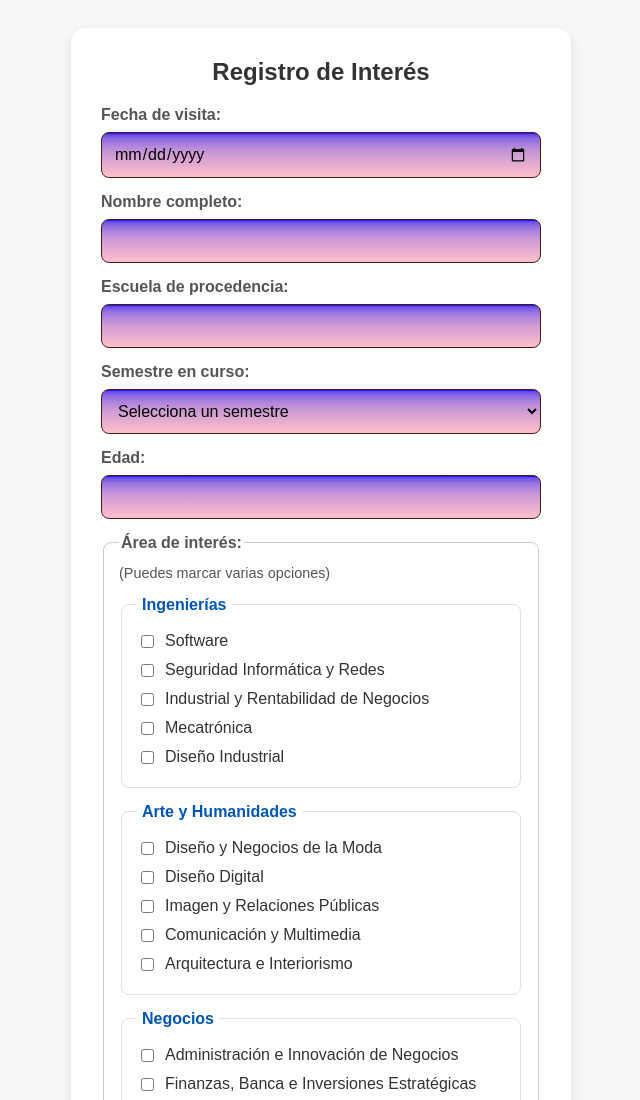
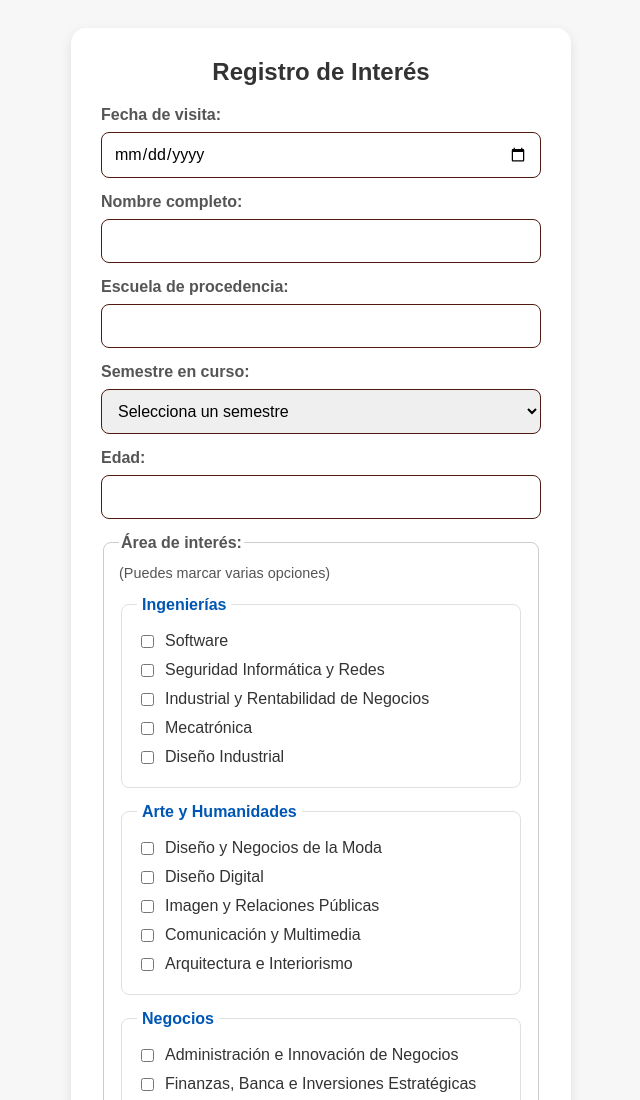
Before and after one commit to kevRG/formulario_hotel, a plain HTML site: page index.html in a window 1280 px wide. Shown: the top 1100 px of the page, without its empty margins (319-959 px from the left). Drawn offline with Linux system fonts and the light colour scheme.

Commit message:
styles.css changes

```diff
--- a/styles.css
+++ b/styles.css
@@ -49,7 +49,7 @@ input[type="number"],
 select {
     width: 100%;
     padding: 12px;
-    background: linear-gradient(blue, 10%, pink);
+    /*background: linear-gradient(blue, 10%, pink);*/
     border: 1px solid #4F1A10;
     border-radius: 8px;
     font-family: 'Poppins', sans-serif; /* Heredar la fuente */
```
